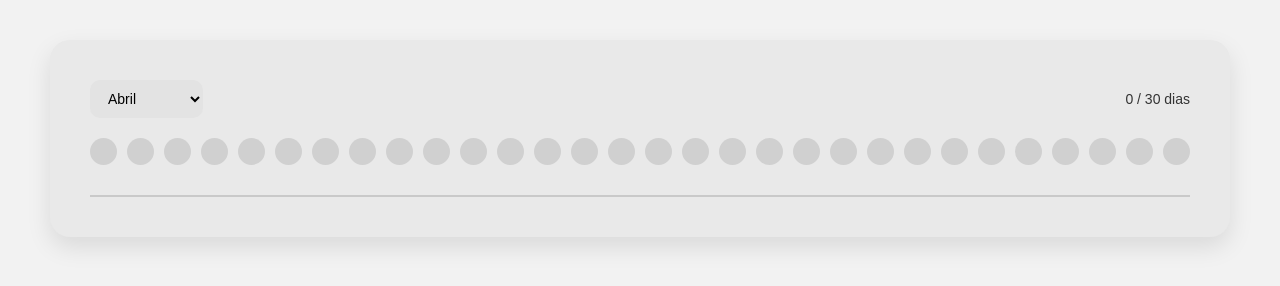
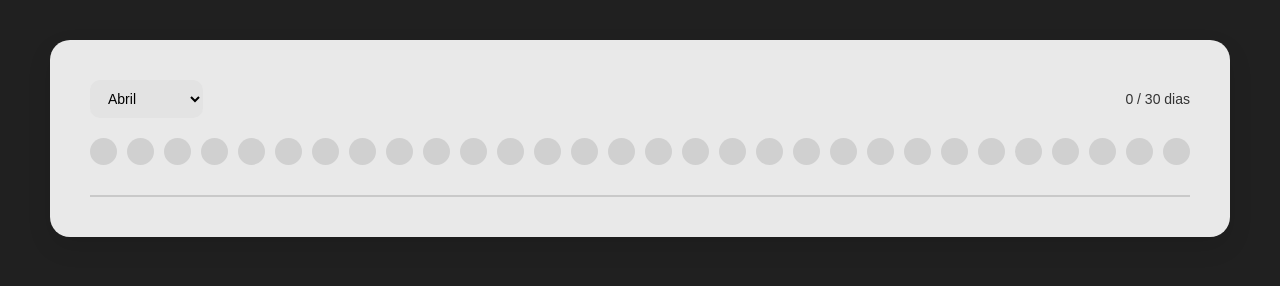
Before and after one commit to rhuanlara/calendario, a plain HTML site: page index.html in a window 1280 px wide. Drawn offline with Linux system fonts and the light colour scheme.

Commit message:
Update index.html

```diff
--- a/index.html
+++ b/index.html
@@ -6,7 +6,7 @@
 <style>
     body {
         margin: 0;
-        background: #f2f2f2;
+        background: #202020;
         font-family: Arial, sans-serif;
     }
 
```
